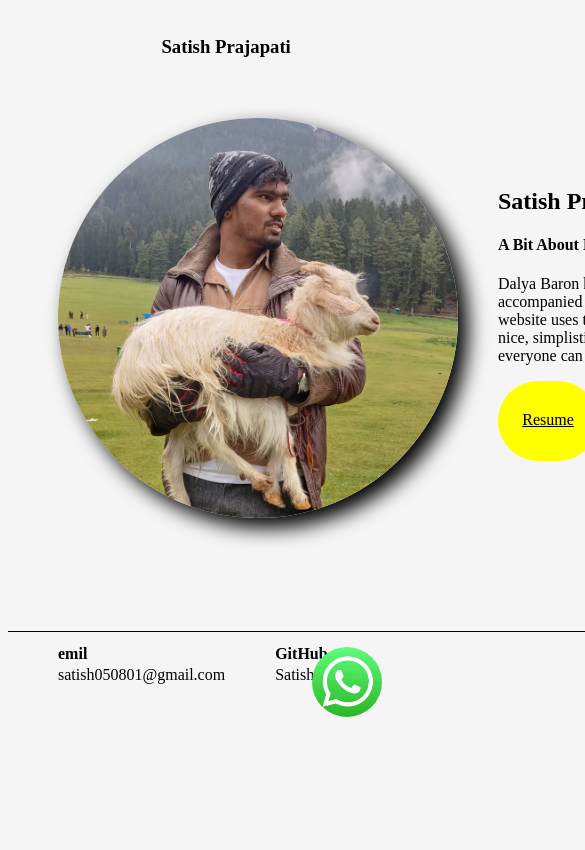
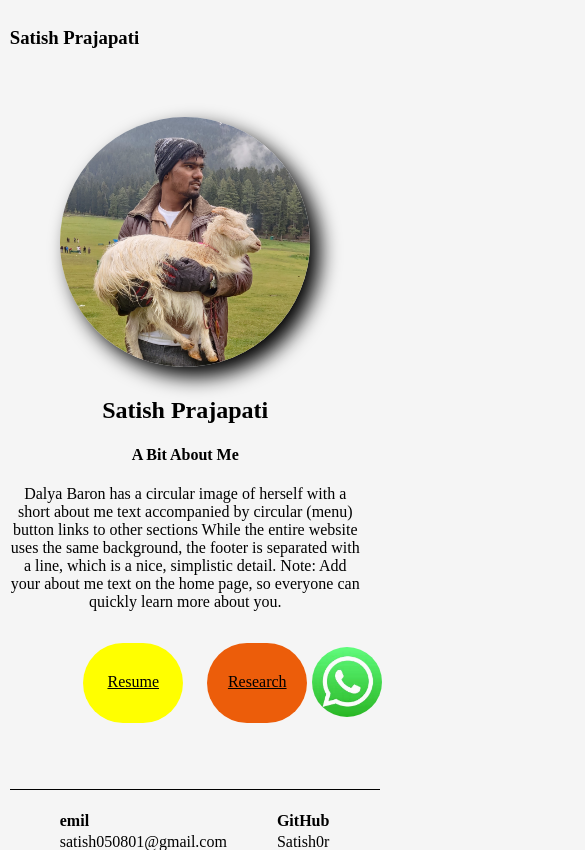
Before and after one commit to Satish0r/Portfolio_, a plain HTML site: page portfolio/index.html in a window 390 px wide. Shown: the top 850 px of the page, 585 px wide, since content can reach past the window. Drawn offline with Linux system fonts and the light colour scheme.

Commit message:
responsive

```diff
--- a/portfolio/style.css
+++ b/portfolio/style.css
@@ -4,10 +4,11 @@ body{background-color: whitesmoke;}
     margin-left: auto;
     margin-right:auto;
     width:1024px;
+    margin-top: 50px;
 }
 .main_nav{
     text-align: center;
-    width:1024px;
+    max-width: 1024px;
     /* border:2px solid black; */
     box-shadow: none;
 }
@@ -95,11 +96,12 @@ a{
     transform: scale(1.3);
 }
 .footer_div{
-    margin-top:0px;
+    margin-top:10px;
     float: left;
     margin-left:50px;
     line-height: 0px;
     background-color: whitesmoke;
+
 }
 .footer_div h4{
 
@@ -113,7 +115,6 @@ footer{
     padding-top:0;
 }
 .chatbot_div{
-
 }
 .chatbot{
     width:70px;
@@ -123,8 +124,40 @@ footer{
     position: fixed;
     bottom:15%;
     left:80%;
+}
+@media screen and (250px <= width <=1024px) {
+    *{
 
-
-
-
+    }
+    .onedive{
+        width: 95vw;
+        margin-top:2px;
+    }
+    .main_nav{
+        width: 80vw;
+        display:flex;
+    }
+    .main_nav ul{
+        margin-left:20vw;
+        display: none;
+    }
+    .profile-img{
+        min-height:250px ;
+        width: 250px;
+        border-radius: 200px;
+        margin: auto;
+        margin-top: 50px;
+    }
+    .about{
+        padding-top:10px;
+    }
+    .main_section{
+        display:flex;
+        flex-direction: column;
+        width: 90vw;
+        text-align: center;
+    }
+    footer{
+        margin-top:50px;
+    }
 }
```
Also changed, not shown: portfolio/index.html (+0 -1 lines).
